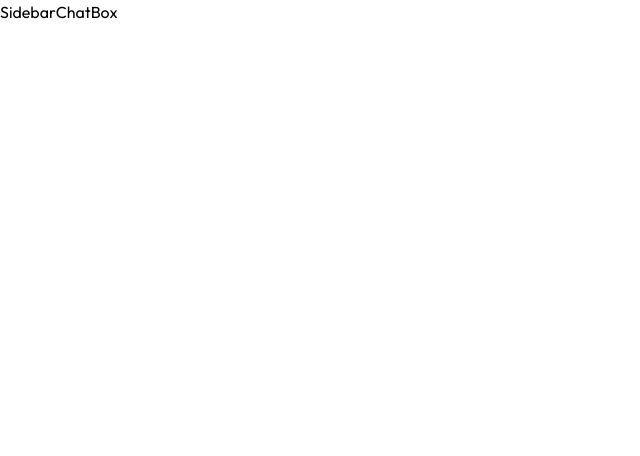
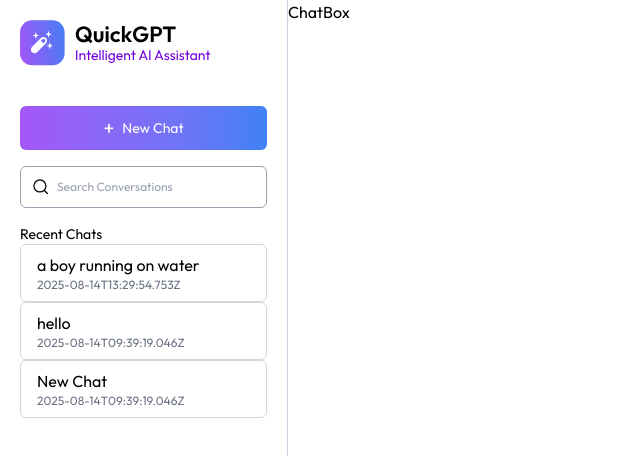
Before and after one commit to harshitcse22/QuickGPT, a React app: page / in a window 1280 px wide. Shown: the top 456 px of the page, without its empty margins (0-640 px from the left). Built offline with nearby package versions, Linux system fonts and the light colour scheme; the HTML template or start-up script is replaced by a standard one.

Commit message:
half sidebar created

```diff
--- a/src/components/Sidebar.jsx
+++ b/src/components/Sidebar.jsx
@@ -1,9 +1,60 @@
+import { useState } from 'react'
 import React from 'react'
+import { useAppContext } from '../context/AppContext'
+import { assets } from '../assets/assets'
 
 const Sidebar = () => {
+
+   const {chats, setSelecttedChat, theme, setTheme, user} = useAppContext()
+   const [search, setSearch] = useState('')
+
+
   return (
-    <div>
-      Sidebar
+    <div className='flex flex-col h-screen min-w-72 p-5 drak:bg-gradient-to-b from-
+  [#242124]/30 to-[#000000]/30 border-r border-[#80609F]/30 backdrop-blur-3xl
+    transition-all duration-500 max-md:absolute left-0 z-1'>
+      {/* Logo */}
+      <img src={theme === 'dark' ? assets.logo_full : assets.logo_full_dark} alt=""
+        className='w-full max-w-48'/>
+
+        {/* New Chat Button */}
+        <button className='flex justify-center items-center w-full py-2 mt-10
+          text-white bg-gradient-to-r from-[#A456F7] to-[#3D81F6] text-sm rounded-md
+            cursor-pointer'>
+            <span className='mr-2 text-xl'>+</span> New Chat
+        </button>
+
+        {/* Search Conversations */}
+        <div className='flex items-center gap-2 p-3 mt-4 border border-gray-400
+          dark:border-white/20 rounded-md'>
+           <img src={assets.search_icon} className='w-4 not-dark:invert' alt="" />
+           <input onChange={(e)=> setSearch(e.target.value)} value={search} type="text"
+            placeholder='Search Conversations' className='text-xs
+              placeholder:text-gray-400 outline-none'/>
+        </div>
+
+        {/* Recent Chats  */}
+        {chats.length > 0 && <p className='mt-4 text-sm'> Recent Chats</p>}
+        <div>
+            {
+                chats.filter((chat)=> chat.messages[0] ? chat.messages[0]?.content.
+              toLowerCase().includes(search.toLowerCase()) : chat.name.toLowerCase().
+              includes(search.toLowerCase())).map((chat)=>(
+                <div key={chat._id} className='p-2 px-4 dark:bg-[#57317C]/10 border
+                border-gray-300 dark:border-[#80609F]/15 rounded-md cursor-pointer
+                  flex justify-between group'>
+                    <div>
+                        <p className='truncate w-full'>
+                          {chat.messages.length > 0 ? chat.messages[0].content.slice(0,32) : chat.name}
+                        </p>
+                        <p className='text-xs text-gray-500 dark:text-[#B1A6C0]'>{chat.updatedAt}</p>
+                    </div>
+                    <img src={assets.bin_icon} className='hidden group-hover:block
+                     w-4 cursor-pointer not-dark:invert' alt="" />
+                </div>
+              ))
+            }
+        </div>
     </div>
   )
 }
--- a/src/context/AppContext.jsx
+++ b/src/context/AppContext.jsx
@@ -1,9 +1,53 @@
+import { useEffect, useState } from 'react';
 import { createContext, useContext } from "react";
+import { useNavigate } from "react-router-dom";
+import { dummyChats, dummyUserData } from "../assets/assets"
 
 
 const AppContext = createContext()
 
 export const AppContextProvider = ({children}) =>{
+
+    const navigate = useNavigate()
+     const [user, setUser] = useState(null);
+     const [chats, setChats] = useState([]);
+     const [selectedChats, setSelectedChats] = useState(null);
+     const [theme, setTheme] = useState(localStorage.getItem('theme') || 'light');
+
+     const fetchUser = () =>{
+         setUser(dummyUserData);
+     }
+
+     const fetchUserChats = () =>{
+         setChats(dummyChats)
+         setSelectedChats(dummyChats[0])
+     }
+
+     useEffect(()=>{
+        if (theme === 'dark') {
+            document.documentElement.classList.add('dark');
+        }else{
+            document.documentElement.classList.remove('dark')
+        }
+     },[theme])
+
+     useEffect(()=>{
+        if (user) {
+            fetchUserChats()
+        }else{
+            setChats([])
+            setSelectedChats(null)
+        }
+     },[user])
+
+     useEffect(()=> {
+        fetchUser()
+     },[])
+
+     const value = {
+        navigate, user, setUser, fetchUser, chats, setChats, selectedChats, setSelectedChats, theme
+     }
+
 
      return (
         <AppContext.Provider value={value}>
--- a/src/main.jsx
+++ b/src/main.jsx
@@ -3,9 +3,13 @@ import { createRoot } from 'react-dom/client'
 import './index.css'
 import App from './App.jsx'
 import { BrowserRouter } from 'react-router-dom'
+import { AppContextProvider } from './context/AppContext.jsx'
+
 
 createRoot(document.getElementById('root')).render(
   <BrowserRouter>
+    <AppContextProvider>
     <App />
+    </AppContextProvider>
   </BrowserRouter>,
 )
```
